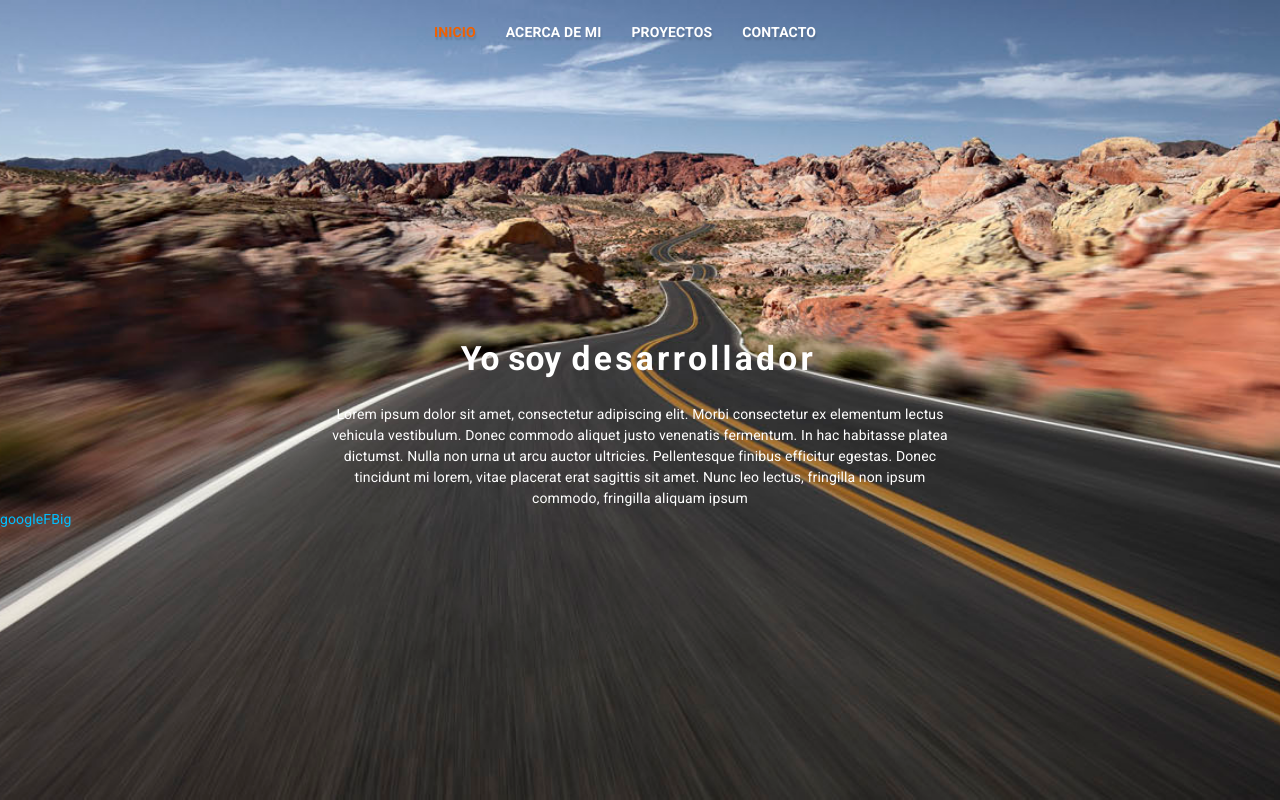
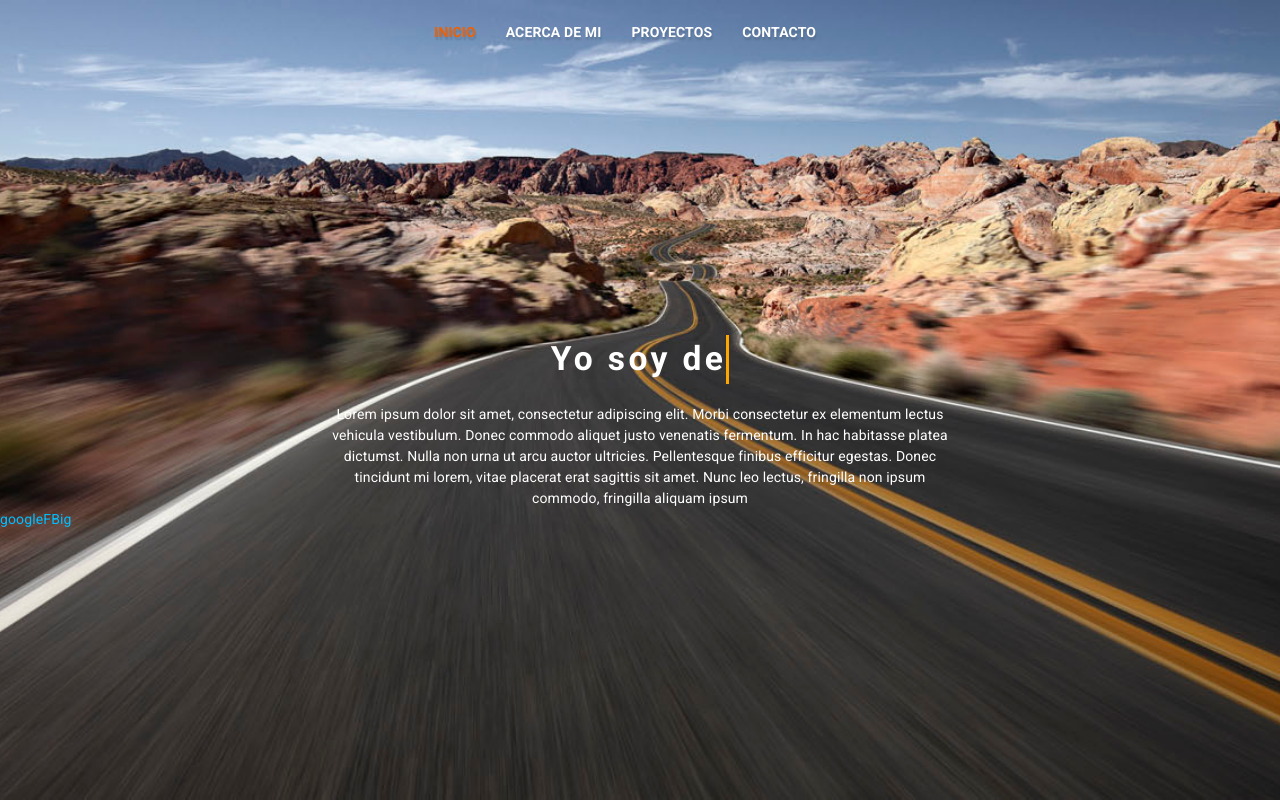
Before and after one commit to Mecrano/Personal-Page, a React app: page / in a window 1280 px wide. Shown: the top 800 px of the page. Built offline with nearby package versions, Linux system fonts and the light colour scheme.

Commit message:
design new typeWriter

```diff
--- a/src/components/TypeWriter/index.jsx
+++ b/src/components/TypeWriter/index.jsx
@@ -8,30 +8,61 @@ import Typography from '@material-ui/core/Typography';
 
 
 const TypeWriter = (props) => {
-    const { titles } = props;
-    const [word, setWord] = useState('');
-    const [prefix, setPrefix] = useState('');
+    const { titles, typingInterval = 60, pauseBetweenWords = 1500 } = props;
+    const [currentWord, setCurrentWord] = useState('');
+    const [currentPrefix, setCurrentPrefix] = useState('');
+    const [timeOuts, setTimeOuts] = useState([]);
 
     let actualIndexWord = 0;
-    const changeWord = (listWords) => {
-        setPrefix(listWords[actualIndexWord].prefix);
-        setWord(listWords[actualIndexWord].word);
-        if (actualIndexWord < listWords.length - 1) {
+
+    const loopFunction = (func, pause) => {
+        const timeout = setTimeout(func, pause);
+        setTimeOuts([...timeOuts, timeout]);
+        if (timeOuts.length > 99) {
+            clearTimeout(timeOuts[0]);
+            setTimeOuts([...timeOuts.slice(0, timeOuts.length - 1)]);
+        }
+    };
+
+    const eraseWord = (word, index) => {
+        setCurrentWord(word.slice(0, index));
+        if (index > 0) {
+            loopFunction(() => eraseWord(word, (index - 1)), typingInterval);
+        } else {
+            // eslint-disable-next-line no-use-before-define
+            loopFunction(() => nextWord(), typingInterval + 100);
+        }
+    };
+
+    const typeWord = async (word, index = 0) => {
+        setCurrentWord(word.slice(0, index));
+        if (index < word.length) {
+            loopFunction(() => { typeWord(word, (index + 1)); }, typingInterval);
+        } else {
+            loopFunction(() => { eraseWord(word, word.length); }, pauseBetweenWords);
+        }
+    };
+
+    const nextWord = () => {
+        const { prefix, word } = titles[actualIndexWord];
+        setCurrentPrefix(prefix);
+        typeWord(word);
+        if (actualIndexWord < titles.length - 1) {
             actualIndexWord += 1;
         } else {
             actualIndexWord = 0;
         }
-        setTimeout(() => changeWord(listWords), 4940);
     };
 
     useEffect(() => {
-        changeWord(titles);
+        nextWord();
     }, []);
 
     return (
         <Typography variant="h1" className="typewriter">
-            <span>{prefix}</span>
-            <span>{word}</span>
+            <span>
+                {`${currentPrefix}${currentWord}`}
+            </span>
         </Typography>
     );
 };
--- a/src/components/TypeWriter/styles.less
+++ b/src/components/TypeWriter/styles.less
@@ -1,16 +1,3 @@
-/* The typing effect */
-@keyframes typing {
-  0% {
-    width: 0;
-  }
-  50% {
-    width: 100%;
-  }
-  100% {
-    width: 0;
-  }
-}
-
 /* The typewriter cursor effect */
 @keyframes blink-caret {
   from,
@@ -28,19 +15,11 @@
   align-items: center;
 
   span {
-    &:first-child {
-      margin-right: 10px;
-    }
-
-    &:last-child {
-      max-width: max-content;
-      display: block;
-      overflow: hidden;
-      border-right: 0.1em solid orange;
-      white-space: nowrap;
-      letter-spacing: 0.1em;
-      animation: typing 5s steps(40, start) infinite,
-        blink-caret 0.85s step-end infinite;
-    }
+    display: block;
+    overflow: hidden;
+    border-right: 0.1em solid orange;
+    white-space: nowrap;
+    letter-spacing: 0.1em;
+    animation: blink-caret 0.8s step-end infinite;
   }
 }
```
